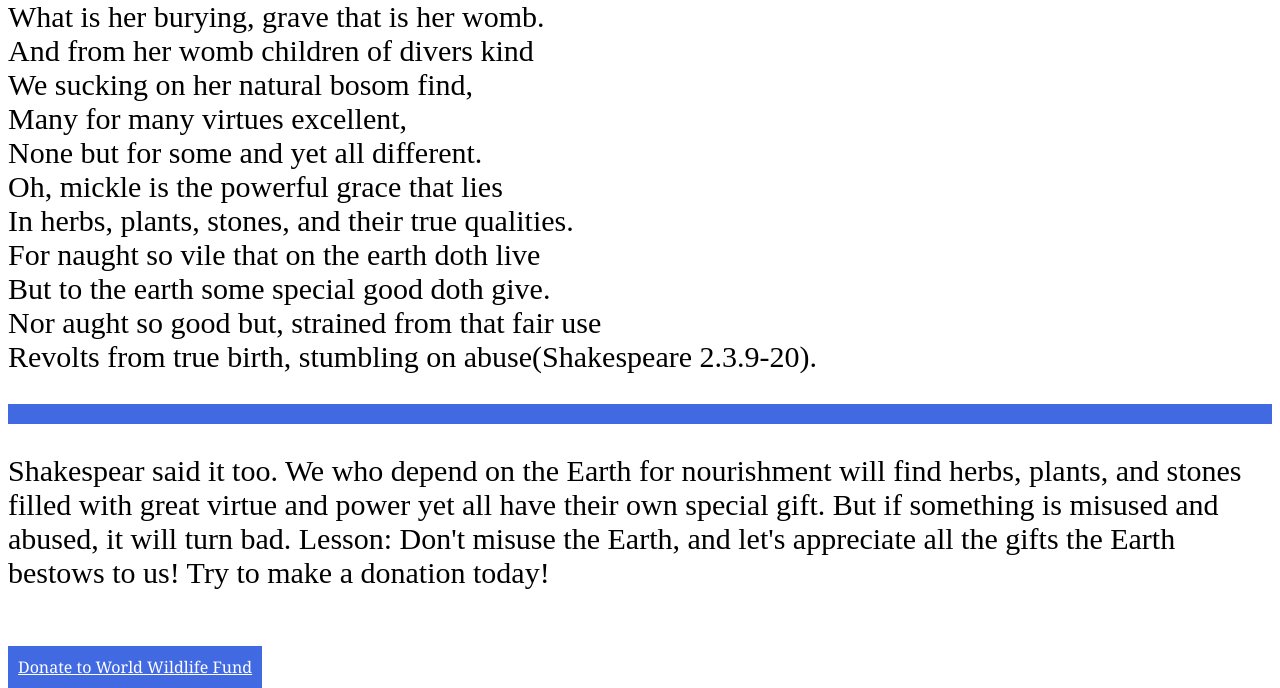
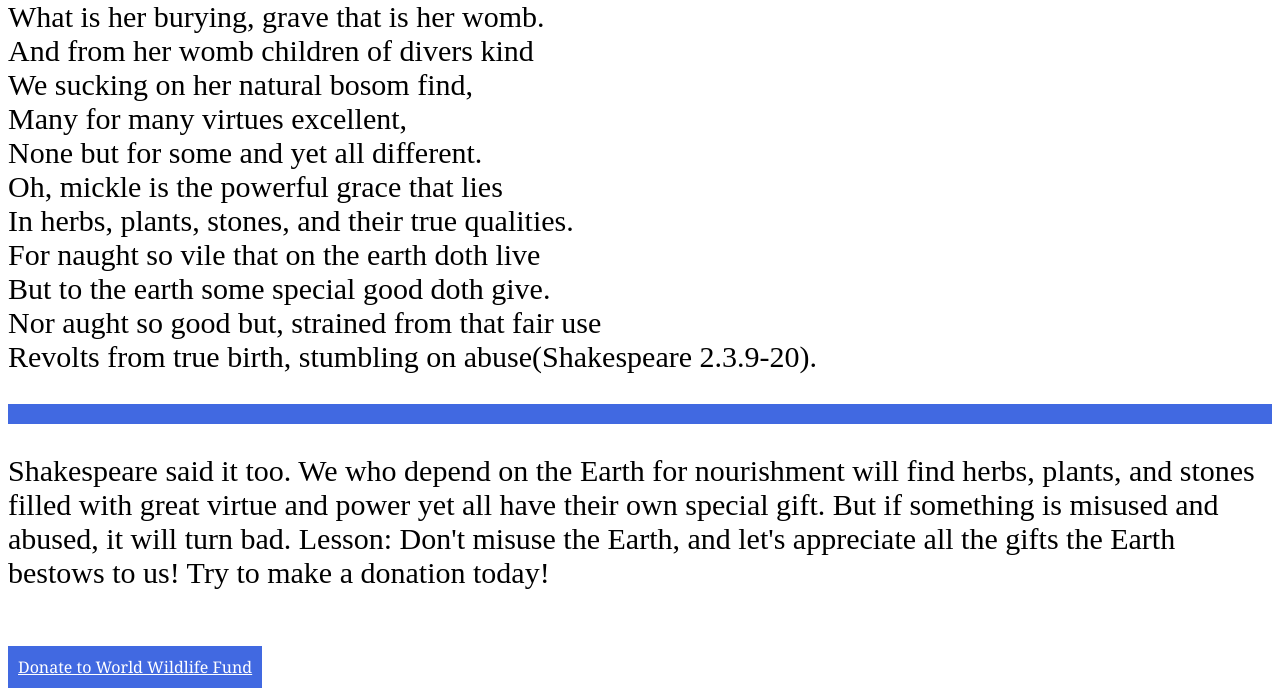
Before and after one commit to NSPortfolio/ShakespeareanVerse, a plain HTML site: page index.html in a window 1280 px wide. Shown: the part 480-1168 px from the top of the page. Drawn offline with Linux system fonts and the light colour scheme.

Commit message:
Update index.html

```diff
--- a/index.html
+++ b/index.html
@@ -27,7 +27,7 @@
 
       </p>
          <h1 style = "background-color: RoyalBlue;font-family:georgia;color:white;text-align:center;padding:10px"></h1>
-         <p style = "font-size:30px"> Shakespear said it too. We who depend on the Earth for nourishment will find herbs, plants, and stones filled with great virtue and power yet all have their own special gift. But if something is misused and abused, it will turn bad. Lesson: Don't misuse the Earth, and let's appreciate all the gifts the Earth bestows to us! Try to make a donation today!
+         <p style = "font-size:30px"> Shakespeare said it too. We who depend on the Earth for nourishment will find herbs, plants, and stones filled with great virtue and power yet all have their own special gift. But if something is misused and abused, it will turn bad. Lesson: Don't misuse the Earth, and let's appreciate all the gifts the Earth bestows to us! Try to make a donation today!
       </p><br><br>
       <a href = "https://support.worldwildlife.org/site/TR/CreateYourOwn/Panda-Nation?px=16913228&pg=personal&fr_id=2063" style = "border: none; color:white; padding: 10px;  text-align: center; font-family:georgia; font-size:16px; background-color: RoyalBlue;" class = "button">Donate to World Wildlife Fund</a>
     </body>
```
